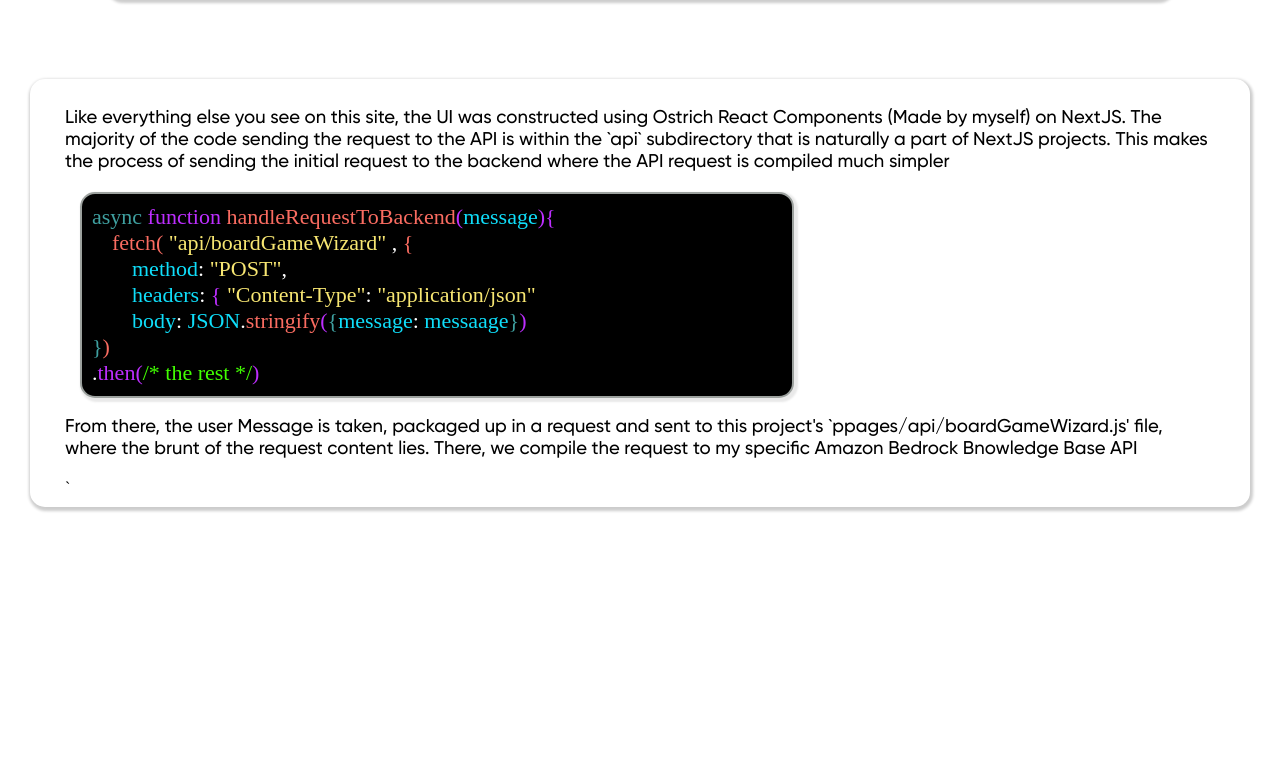
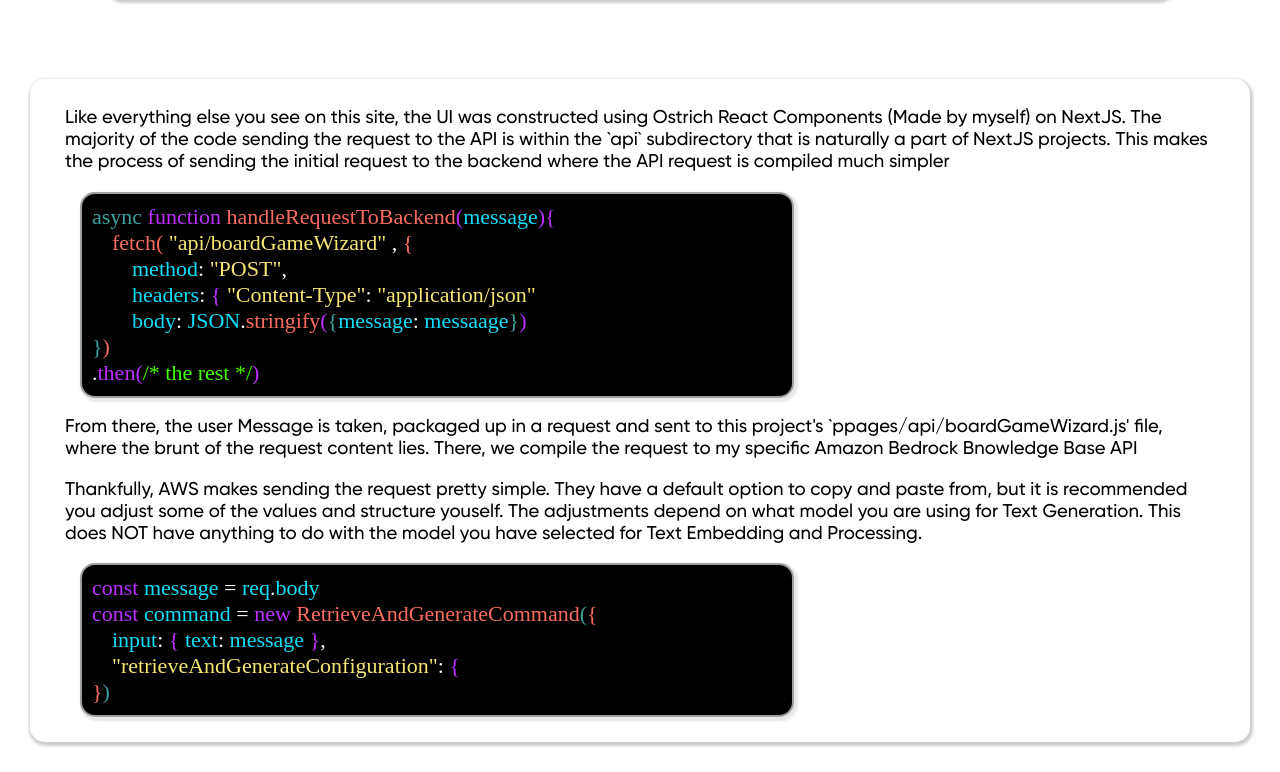
Before and after one commit to NLanese/the-codex, a Next.js app: page /showcases/projects/boardgame_master_ai in a window 1280 px wide. Shown: the part 1117-1889 px from the top of the page. Before the commit the page ends 1654 px from the top, so only its background shows below. Built offline with nearby package versions, Linux system fonts and the light colour scheme.

Commit message:
Update boardgame_master_ai.js

```diff
--- a/pages/showcases/projects/boardgame_master_ai.js
+++ b/pages/showcases/projects/boardgame_master_ai.js
@@ -111,6 +111,112 @@ export default function BoardGameMasterAIProjectPage() {
             })
         }
 
+        function renderBackendRequestCode(){
+            return(
+                <div style={{...Styles.Sections.simpleLessonCode, width: '60%'}}>
+                        <p style={Styles.Code.code}>
+                            <span style={Styles.Code.bool}>async </span>
+                            <span style={Styles.Code.keyword}>function </span>
+                            <span style={Styles.Code.func}>handleRequestToBackend</span>
+                            <span style={Styles.Code.keyword}>{"("}</span>
+                            <span style={Styles.Code.var}>message</span>
+                            <span style={Styles.Code.keyword}>{"){"}</span>
+                        </p>
+                        <p style={{...Styles.Code.code, marginLeft: 20}}>
+                            <span style={Styles.Code.func}>fetch( </span>
+                            <span style={Styles.Code.str}>"api/boardGameWizard" </span>
+                            <span style={Styles.Code.reg}>, </span>
+                            <span style={Styles.Code.func}>{" {"}</span>
+                        </p>
+                        <p style={{...Styles.Code.code, marginLeft: 40}}>
+                            <span style={Styles.Code.var}>method</span>
+                            <span style={Styles.Code.reg}>: </span>
+                            <span style={Styles.Code.str}>"POST"</span>
+                            <span style={Styles.Code.reg}>,</span>
+                        </p>
+                        <p style={{...Styles.Code.code, marginLeft: 40}}>
+                            <span style={Styles.Code.var}>headers</span>
+                            <span style={Styles.Code.reg}>: </span>
+                            <span style={Styles.Code.keyword}>{" { "}</span>
+                            <span style={Styles.Code.str}>"Content-Type"</span>
+                            <span style={Styles.Code.reg}>: </span>
+                            <span style={Styles.Code.str}>"application/json"</span>
+                        </p>
+                        <p style={{...Styles.Code.code, marginLeft: 40}}>
+                            <span style={Styles.Code.var}>body</span>
+                            <span style={Styles.Code.reg}>: </span>
+                            <span style={Styles.Code.var}>JSON</span>
+                            <span style={Styles.Code.reg}>.</span>
+                            <span style={Styles.Code.func}>stringify</span>
+                            <span style={Styles.Code.keyword}>{"("}</span>
+                            <span style={Styles.Code.bool}>{"{"}</span>
+                            <span style={Styles.Code.var}>message</span>
+                            <span style={Styles.Code.reg}>: </span>
+                            <span style={Styles.Code.var}>messaage</span>
+                            <span style={Styles.Code.bool}>{"}"}</span>
+                            <span style={Styles.Code.keyword}>{")"}</span>
+                        </p>
+                        <p style={{...Styles.Code.code, marginLeft: 0}}>
+                            <span style={Styles.Code.bool}>{"}"}</span>
+                            <span style={Styles.Code.func}>{")"}</span>
+                        </p>
+                        <p style={{...Styles.Code.code, marginLeft: 0}}>
+                            <span style={Styles.Code.reg}>{"."}</span>
+                            <span style={Styles.Code.keyword}>{"then("}</span>
+                            <span style={Styles.Code.comment}>{"/* the rest */"}</span>
+                            <span style={Styles.Code.keyword}>{")"}</span>
+                        </p>
+                </div>
+            )
+        }
+
+        function renderAWSRequestCode(){
+            return(
+                <div style={{...Styles.Sections.simpleLessonCode, width: '60%'}}>
+
+                    <p style={Styles.Code.code}>
+                        <span style={Styles.Code.keyword}>const </span>
+                        <span style={Styles.Code.var}>message</span>
+                        <span style={Styles.Code.reg}>{" = "}</span>
+                        <span style={Styles.Code.var}>req</span>
+                        <span style={Styles.Code.reg}>.</span>
+                        <span style={Styles.Code.var}>body</span>
+                    </p>
+
+                    <p style={Styles.Code.code}>
+                        <span style={Styles.Code.keyword}>const </span>
+                        <span style={Styles.Code.var}>command</span>
+                        <span style={Styles.Code.reg}>{" = "}</span>
+                        <span style={Styles.Code.keyword}>new </span>
+                        <span style={Styles.Code.func}>RetrieveAndGenerateCommand</span>
+                        <span style={Styles.Code.bool}>{"("}</span>
+                        <span style={Styles.Code.func}>{"{"}</span>
+                    </p>
+
+                    <p style={{...Styles.Code.code, marginLeft: 20}}>
+                        <span style={Styles.Code.var}>input</span>
+                        <span style={Styles.Code.reg}>{": "}</span>
+                        <span style={Styles.Code.keyword}>{"{ "}</span>
+                        <span style={Styles.Code.var}>text</span>
+                        <span style={Styles.Code.reg}>{": "}</span>
+                        <span style={Styles.Code.var}>message </span>
+                        <span style={Styles.Code.keyword}>{"}"}</span>
+                        <span style={Styles.Code.reg}>{","}</span>
+                    </p>
+                    <p style={{...Styles.Code.code, marginLeft: 20}}>
+                        <span style={Styles.Code.str}>"retrieveAndGenerateConfiguration"</span>
+                        <span style={Styles.Code.reg}>{": "}</span>
+                        <span style={Styles.Code.keyword}>{"{ "}</span>
+                    </p>
+
+                    <p style={Styles.Code.code}>
+                        <span style={Styles.Code.func}>{"}"}</span>
+                        <span style={Styles.Code.bool}>{")"}</span>
+                    </p>
+                </div>
+            )
+        }
+
 return (
     <div style={{marginTop: 20}}>
         <div style={Styles.Fonts.pageTitle}>The Board Game Master AI</div>
@@ -203,65 +309,21 @@ return (
                     This makes the process of sending the initial request to the backend where the API request is compiled much simpler
                     </p>
 
-                    <div style={{...Styles.Sections.simpleLessonCode, width: '60%'}}>
-                        <p style={Styles.Code.code}>
-                            <span style={Styles.Code.bool}>async </span>
-                            <span style={Styles.Code.keyword}>function </span>
-                            <span style={Styles.Code.func}>handleRequestToBackend</span>
-                            <span style={Styles.Code.keyword}>{"("}</span>
-                            <span style={Styles.Code.var}>message</span>
-                            <span style={Styles.Code.keyword}>{"){"}</span>
-                        </p>
-                        <p style={{...Styles.Code.code, marginLeft: 20}}>
-                            <span style={Styles.Code.func}>fetch( </span>
-                            <span style={Styles.Code.str}>"api/boardGameWizard" </span>
-                            <span style={Styles.Code.reg}>, </span>
-                            <span style={Styles.Code.func}>{" {"}</span>
-                        </p>
-                        <p style={{...Styles.Code.code, marginLeft: 40}}>
-                            <span style={Styles.Code.var}>method</span>
-                            <span style={Styles.Code.reg}>: </span>
-                            <span style={Styles.Code.str}>"POST"</span>
-                            <span style={Styles.Code.reg}>,</span>
-                        </p>
-                        <p style={{...Styles.Code.code, marginLeft: 40}}>
-                            <span style={Styles.Code.var}>headers</span>
-                            <span style={Styles.Code.reg}>: </span>
-                            <span style={Styles.Code.keyword}>{" { "}</span>
-                            <span style={Styles.Code.str}>"Content-Type"</span>
-                            <span style={Styles.Code.reg}>: </span>
-                            <span style={Styles.Code.str}>"application/json"</span>
-                        </p>
-                        <p style={{...Styles.Code.code, marginLeft: 40}}>
-                            <span style={Styles.Code.var}>body</span>
-                            <span style={Styles.Code.reg}>: </span>
-                            <span style={Styles.Code.var}>JSON</span>
-                            <span style={Styles.Code.reg}>.</span>
-                            <span style={Styles.Code.func}>stringify</span>
-                            <span style={Styles.Code.keyword}>{"("}</span>
-                            <span style={Styles.Code.bool}>{"{"}</span>
-                            <span style={Styles.Code.var}>message</span>
-                            <span style={Styles.Code.reg}>: </span>
-                            <span style={Styles.Code.var}>messaage</span>
-                            <span style={Styles.Code.bool}>{"}"}</span>
-                            <span style={Styles.Code.keyword}>{")"}</span>
-                        </p>
-                        <p style={{...Styles.Code.code, marginLeft: 0}}>
-                            <span style={Styles.Code.bool}>{"}"}</span>
-                            <span style={Styles.Code.func}>{")"}</span>
-                        </p>
-                        <p style={{...Styles.Code.code, marginLeft: 0}}>
-                            <span style={Styles.Code.reg}>{"."}</span>
-                            <span style={Styles.Code.keyword}>{"then("}</span>
-                            <span style={Styles.Code.comment}>{"/* the rest */"}</span>
-                            <span style={Styles.Code.keyword}>{")"}</span>
-                        </p>
-                    </div>
+                    {renderBackendRequestCode()}
 
                     <p style={Styles.Fonts.basic}>
                     From there, the user Message is taken, packaged up in a request and sent to this project's `ppages/api/boardGameWizard.js' file, where the
                     brunt of the request content lies. There, we compile the request to my specific Amazon Bedrock Bnowledge Base API
-                    </p>`
+                    </p>
+
+                    <p style={Styles.Fonts.basic}>
+                    Thankfully, AWS makes sending the request pretty simple. They have a default option to copy and paste from, but
+                    it is recommended you adjust some of the values and structure youself. The adjustments depend on what model you are using
+                    for Text Generation. This does NOT have anything to do with the model you have selected for Text Embedding and Processing.
+                    </p>
+
+                    {renderAWSRequestCode()}
+
                 </div>
             </OstCard>
         </div>
```
